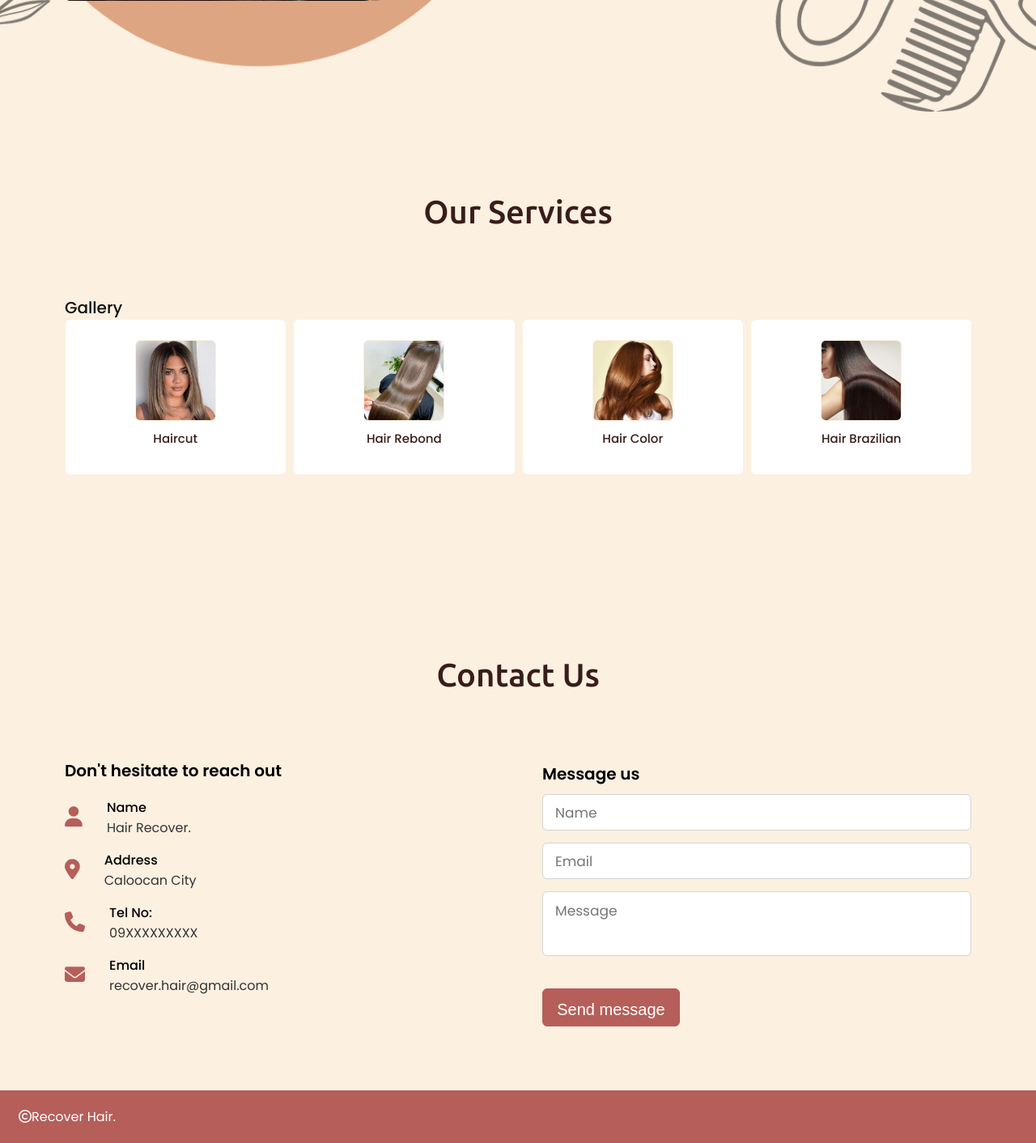
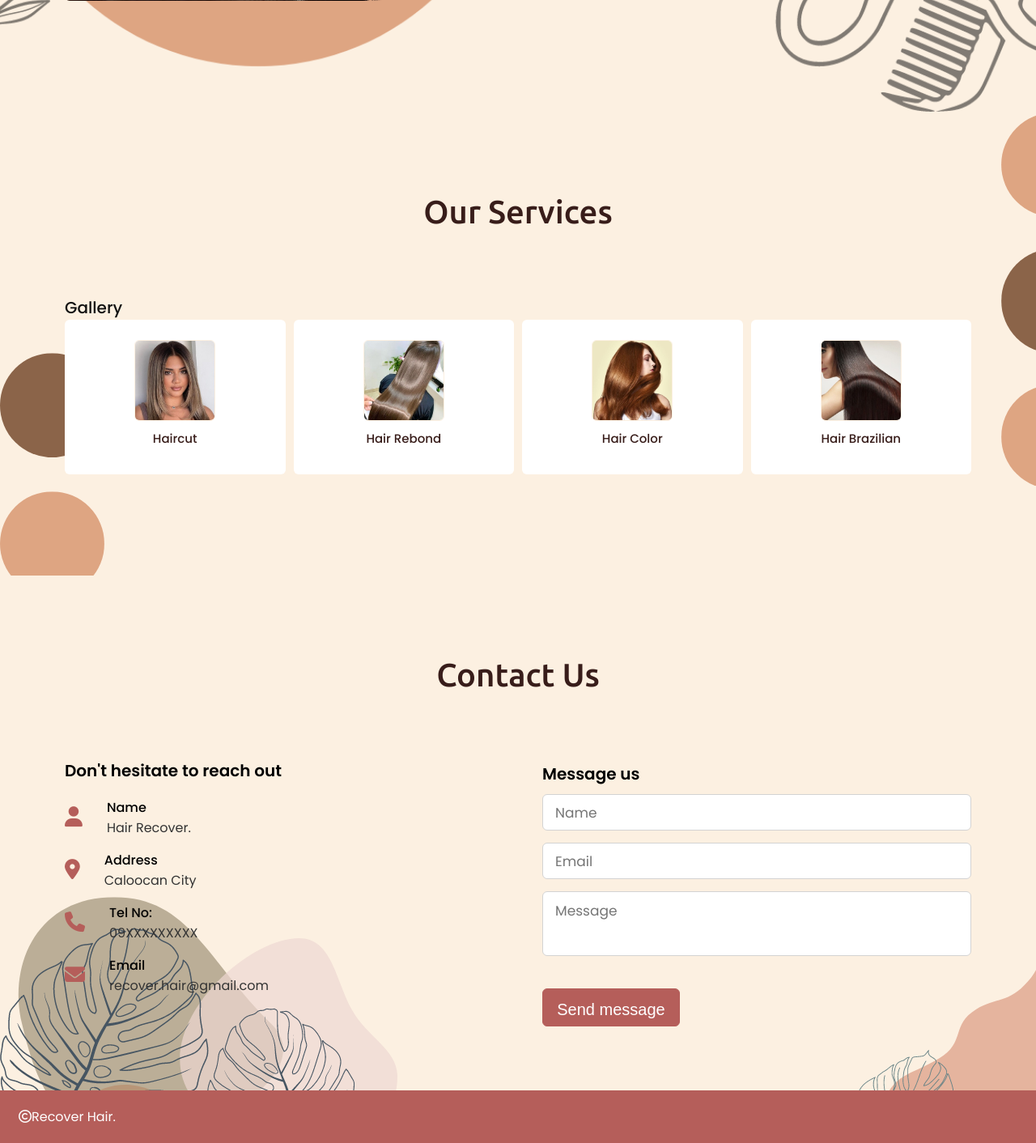
Before and after one commit to RockyBalbonys/SalonAppointmentSystem, a PHP site: page /landingpage.php in a window 1280 px wide. Shown: the part 1461-2873 px from the top of the page at 81% size. Run offline with PHP 8.4, Linux system fonts and the light colour scheme; some libraries are stand-ins or nearby versions; grey boxes are pictures that could not be loaded.

Commit message:
changed backgrounds

```diff
--- a/client/landingpage.php
+++ b/client/landingpage.php
@@ -286,28 +286,36 @@ include "session.php";
         <div class="card">
             <div class="box">
                 <a href="#6">
-                <img src="../Personal Portfolio/assets/Project6.png" alt="" width="600" height="600"></a>
-                <div class="text">Idk</div>
+                <img src="assets/extension.webp" alt="" width="600" height="600"></a>
+                <div class="text">Hair Extension</div>
             </div>
         </div>
         <div class="card">
             <div class="box">
                 <a href="#7">
-                <img src="../Personal Portfolio/assets/Project7.png" alt="" width="600" height="600"></a>
-                <div class="text">idk</div>
+                <img src="assets/blowdry.jpg" alt="" width="600" height="600"></a>
+                <div class="text">Blow Dry</div>
             </div>
         </div>
         <div class="card">
             <div class="box">
                 <a href="#8">
-                <img src="../Personal Portfolio/assets/Project8.png" alt="" width="600" height="600"></a>
-                <div class="text">idk</div>
+                <img src="assets/hairstyles.webp" alt="" width="600" height="600"></a>
+                <div class="text">Hairstyles</div>
             </div>
         </div>
         <div class="card">
             <div class="box">
-                <img src="../Personal Portfolio/assets/Project9.jpg" alt="" width="600" height="600">
-                <div class="text">idk</div>
+                <a href="8">
+                <img src="assets/keratin.jpg" alt="" width="600" height="600">
+                <div class="text">Hair Keratin</div>
+            </div>
+        </div>
+        <div class="card">
+            <div class="box">
+                <a href="#8">
+                <img src="assets/permhair.jpg" alt="" width="600" height="600"></a>
+                <div class="text">Hair Perm</div>
             </div>
         </div>
 
--- a/client/style.css
+++ b/client/style.css
@@ -429,7 +429,7 @@ font-family: 'Ubuntu', sans-serif;
 /*Services*/
 .project{
     color: #381d1a;
-    background: #fcf0e1;
+    background-image: url('assets/pagee.png');
 }
 .project p{
     color: #111;
@@ -473,6 +473,9 @@ font-family: 'Ubuntu', sans-serif;
     border-color: #b55e5a;
 }
 /* contact */
+.contact{
+    background-image: url('assets/contactbg.png');
+}
 .contact .contact-content .column{
     width: calc(50% - 30px);
 }
```
Also changed, not shown: client/clienthomepage.php (+5 -3 lines), client/assets/bgdesign.png (added), client/assets/contactbg.png (added), client/assets/dahon.png (added), client/assets/dahonbg.png (added), client/assets/page3.png (added), client/assets/pagee.png (added).
